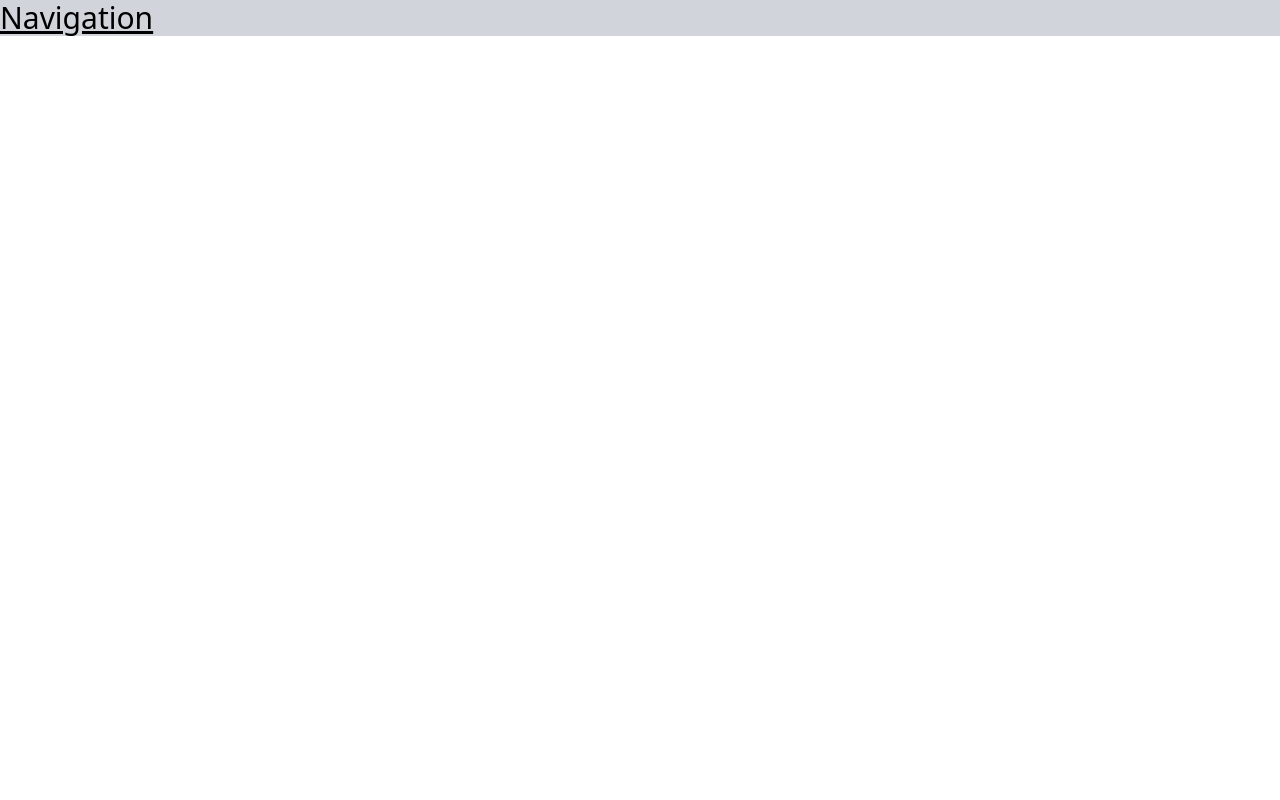
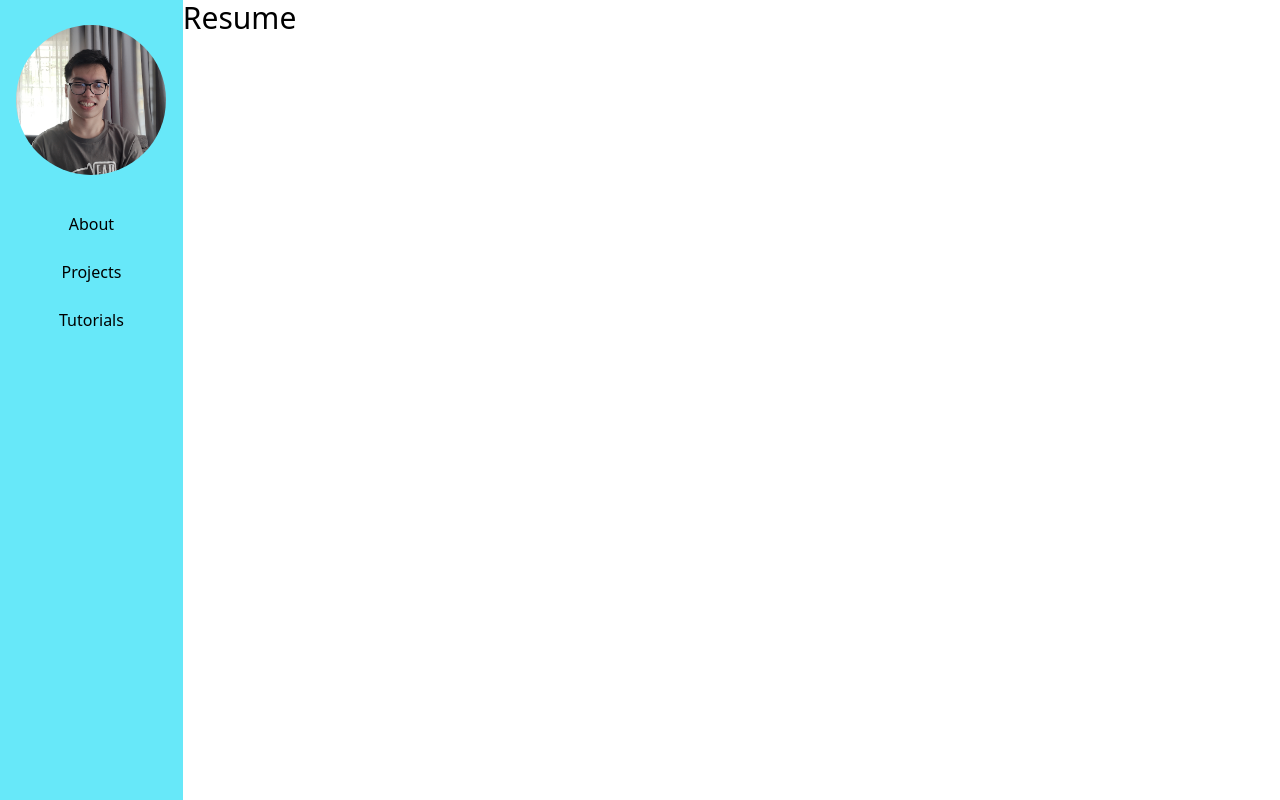
Before and after one commit to rhen99/cv, a React (Vite) app: page / in a window 1280 px wide. Built offline with nearby package versions, Linux system fonts and the light colour scheme.

Commit message:
finish the sidenav I have finished the sidenav styles.

```diff
--- a/src/App.jsx
+++ b/src/App.jsx
@@ -1,9 +1,12 @@
+import Main from "./components/Main";
 import Navigation from "./components/Navigation";
+import Container from "./components/Caontainer";
 
 export default function App() {
   return (
-    <>
+    <Container>
       <Navigation />
-    </>
+      <Main />
+    </Container>
   );
 }
--- /dev/null
+++ b/src/components/Caontainer.jsx
@@ -0,0 +1,5 @@
+function Caontainer(props) {
+  return <div className="flex min-h-dvh min-w-full">{props.children}</div>;
+}
+
+export default Caontainer;
--- /dev/null
+++ b/src/components/Main.jsx
@@ -0,0 +1,9 @@
+function Main() {
+  return (
+    <div className="w-full">
+      <h1 className="text-3xl">Resume</h1>
+    </div>
+  );
+}
+
+export default Main;
--- a/src/components/Navigation.jsx
+++ b/src/components/Navigation.jsx
@@ -1,6 +1,34 @@
+import me from "../assets/me.png";
 function Navigation() {
   return (
-    <h1 className="bg-gray-300 text-3xl font-light underline">Navigation</h1>
+    <div className="z-10 bg-cyan-300 fixed w-3/4 h-dvh -translate-x-full lg:w-3/12 lg:static lg:translate-x-0 xl:w-2/12 xl:static">
+      <div className="flex h-1/4">
+        <img
+          className="h-3/4 w-3/2 m-auto rounded-full"
+          src={me}
+          alt="my face"
+        />
+      </div>
+      <div className="h-3/4">
+        <ul className="list-none">
+          <li className="hover:bg-cyan-400">
+            <a href="#" className="block px-5 py-3 text-center">
+              About
+            </a>
+          </li>
+          <li className="hover:bg-cyan-400">
+            <a href="#" className="block px-5 py-3 text-center">
+              Projects
+            </a>
+          </li>
+          <li className="hover:bg-cyan-400">
+            <a href="#" className="block px-5 py-3 text-center">
+              Tutorials
+            </a>
+          </li>
+        </ul>
+      </div>
+    </div>
   );
 }
 
```
Also changed, not shown: src/assets/me.png (added).
